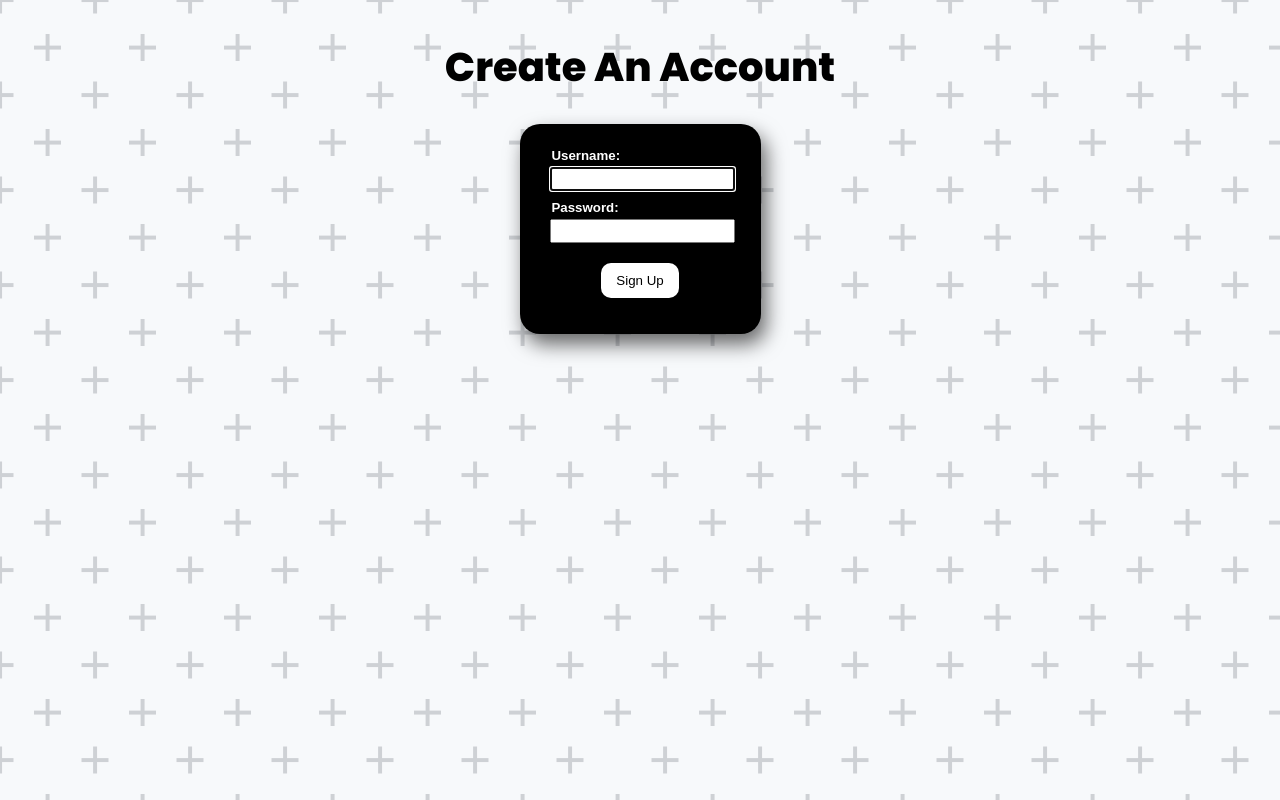
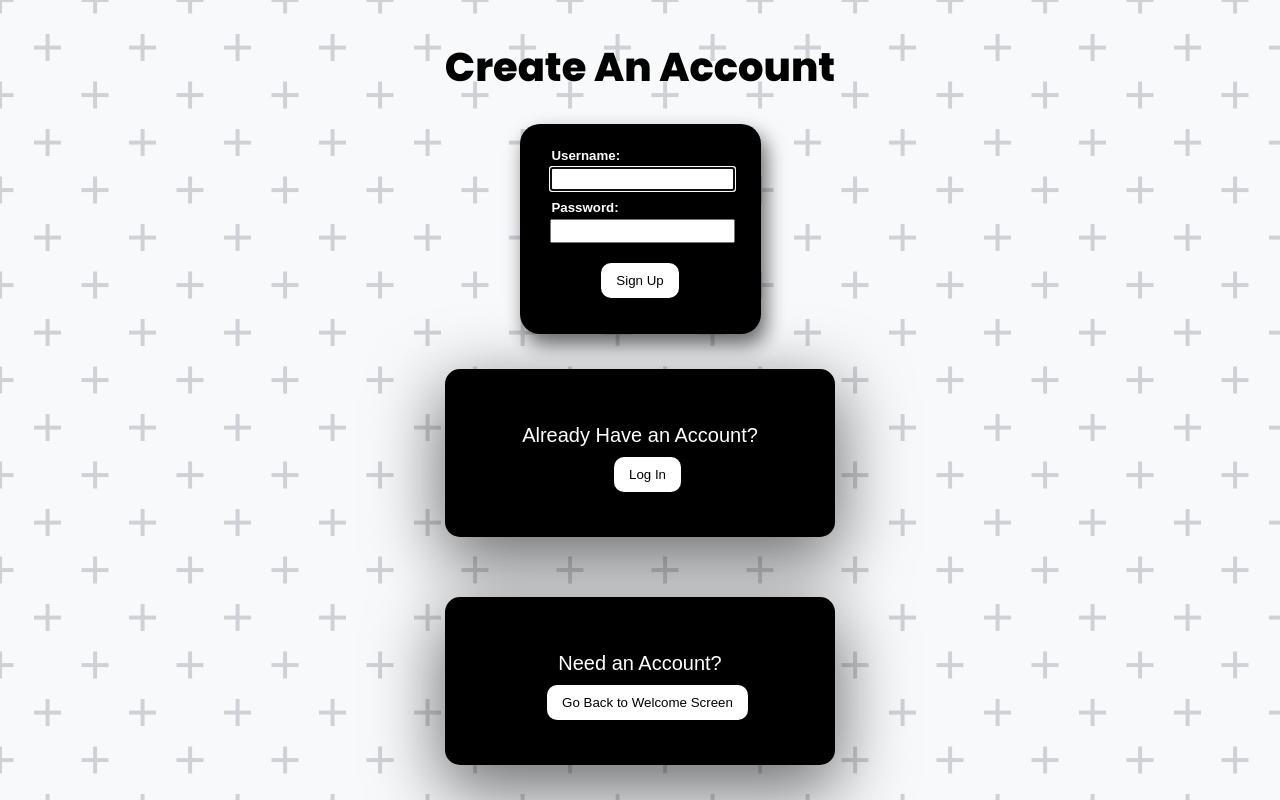
Before and after one commit to nicknitride/CSCI-42_Group_Repo, a React (Vite) app in the folder intellifit/: page /signup in a window 1280 px wide. Built offline with nearby package versions, Linux system fonts and the light colour scheme.

Commit message:
Cleaned up layout

```diff
--- a/intellifit/src/component-pages/auth-pages/Login.tsx
+++ b/intellifit/src/component-pages/auth-pages/Login.tsx
@@ -12,7 +12,7 @@ function Login() {
   const [serverMessage, setServerMessage] = useState("");
   const [loginSuccess, setLoginSuccess] = useState(false);
 
-  const {setLoggedInUser, loggedInUser} = React.useContext(AuthContext);
+  const { setLoggedInUser, loggedInUser } = React.useContext(AuthContext);
   const {} = React.useContext(AuthContext);
   const navigate = useNavigate();
   const userNameField = useRef<any>();
@@ -26,7 +26,7 @@ function Login() {
       axios
         .post("http://localhost:3003/login", user)
         .then((response) => {
-          if(response.data==="Success"){
+          if (response.data === "Success") {
             setLoggedInUser(username);
             console.log(loggedInUser);
             navigate("/");
@@ -113,6 +113,34 @@ function Login() {
               </div>
             </div>
           </div>
+          <div className="centered-flex">
+            <div className="one-item-card vertical-flex" style={{alignItems:"center"}}>
+              <p>Need an Account?</p>
+              <div className="meal-option-flex-container" style={{padding:"5px"}}>
+                <button
+                  onClick={() => {
+                    navigate("/signup");
+                  }}
+                >
+                  Sign Up
+                </button>
+              </div>
+            </div>
+          </div>
+          <div className="centered-flex">
+            <div className="one-item-card vertical-flex" style={{alignItems:"center"}}>
+              <p>Need an Account?</p>
+              <div className="meal-option-flex-container" style={{padding:"5px"}}>
+                <button
+                  onClick={() => {
+                    navigate("/");
+                  }}
+                >
+                  Go to Welcome Page
+                </button>
+              </div>
+            </div>
+          </div>
         </>
       }
       {serverMessage && (
--- a/intellifit/src/component-pages/auth-pages/SignUp.tsx
+++ b/intellifit/src/component-pages/auth-pages/SignUp.tsx
@@ -107,6 +107,34 @@ function SignUp() {
           </div>
         </>
       }
+              <div className="centered-flex">
+            <div className="one-item-card vertical-flex" style={{alignItems:"center"}}>
+              <p>Already Have an Account?</p>
+              <div className="meal-option-flex-container" style={{padding:"5px"}}>
+                <button
+                  onClick={() => {
+                    navigate("/login");
+                  }}
+                >
+                  Log In
+                </button>
+              </div>
+            </div>
+          </div>
+          <div className="centered-flex">
+            <div className="one-item-card vertical-flex" style={{alignItems:"center"}}>
+              <p>Need an Account?</p>
+              <div className="meal-option-flex-container" style={{padding:"5px"}}>
+                <button
+                  onClick={() => {
+                    navigate("/");
+                  }}
+                >
+                  Go Back to Welcome Screen
+                </button>
+              </div>
+            </div>
+          </div>
       {serverMessage && (
         <>
           <span>
```
